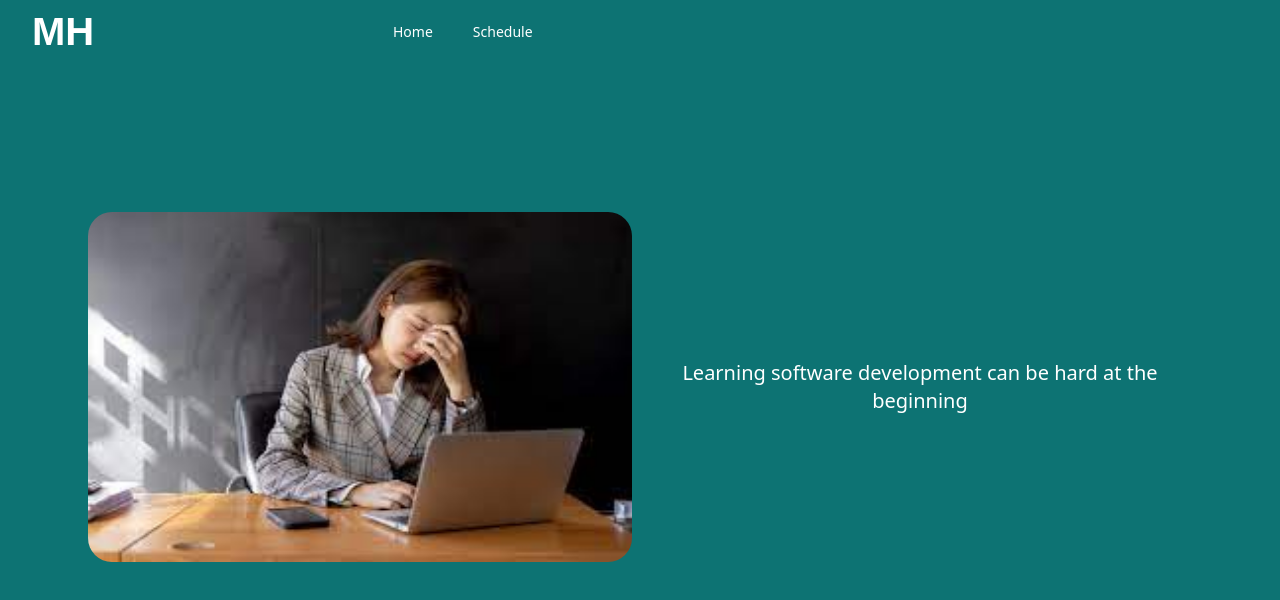
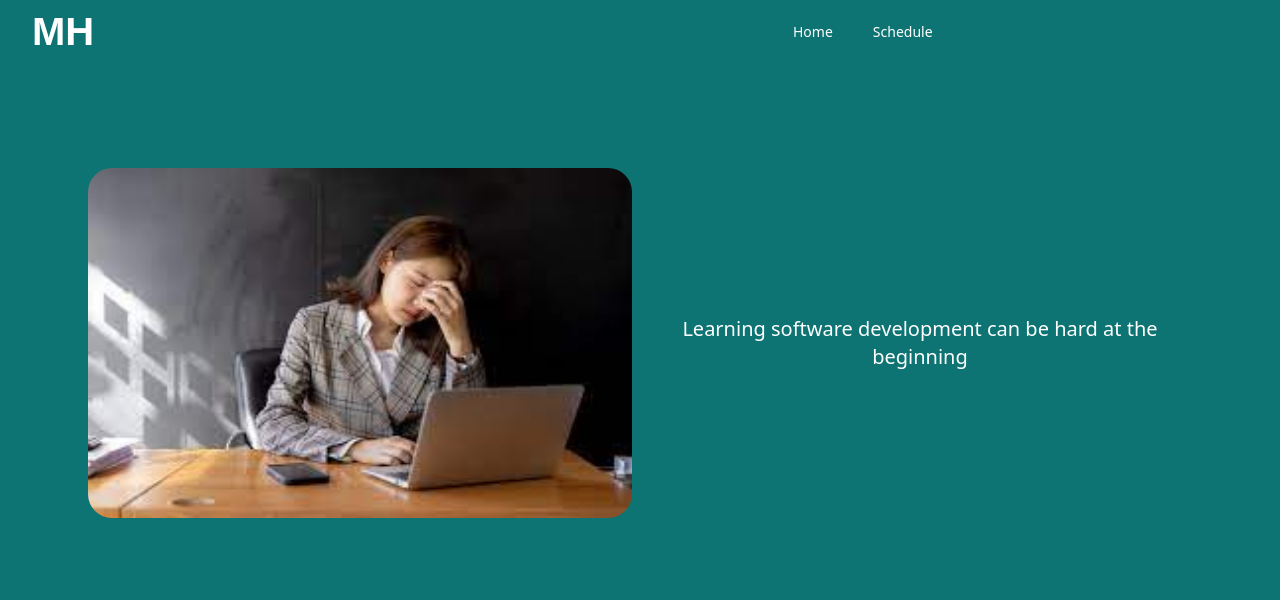
Before and after one commit to Musab1258/10x-developer, a React (Create React App) app: page / in a window 1280 px wide. Shown: the top 600 px of the page. Built offline with nearby package versions, Linux system fonts and the light colour scheme.

Commit message:
improve nav bar layout

```diff
--- a/src/components/Home.js
+++ b/src/components/Home.js
@@ -75,7 +75,7 @@ function Home() {
   return (
     <div ref={ref} className='bg-dark-cyan'>
       <Nav />
-      <div className='bg-dark-cyan m-2 grid md:mt-16 md:mx-12 justify-items-center text-center'>
+      <div className='bg-dark-cyan m-2 grid md:mt-5 md:mx-12 justify-items-center text-center'>
         <div id="first-div" className='my-16 mx-5 p-5 grid md:grid-cols-2 gap-4 text-xl'>
           <img src={HardTime} alt="A woman having a hard time in front of her laptop" className='md:h-[350px] w-full rounded-3xl' />
           <p className='text-white grid self-center'>Learning software development can be hard at the beginning</p>
--- a/src/components/Nav.js
+++ b/src/components/Nav.js
@@ -8,7 +8,7 @@ const Nav = () => {
   return (
     <div>
       <nav>
-        <div className="max-w-7xl  mx-auto px-4 sm:px-6 lg:px-8">
+        <div className="max-w-7xl  mb-5 px-4 sm:px-6 lg:px-8">
           <div className="flex items-center justify-between h-16">
             <div className="flex items-center">
               <div className="flex-shrink-0">
@@ -18,7 +18,7 @@ const Nav = () => {
                 />
               </div>
               <div className="hidden md:block">
-                <div  className="ml-60 flex items-baseline space-x-4">
+                <div  className="ml-[40rem] flex items-baseline space-x-4">
                   <Link
                     to="/"
                     className="text-white px-3 py-2 rounded-md text-sm font-medium"
```
